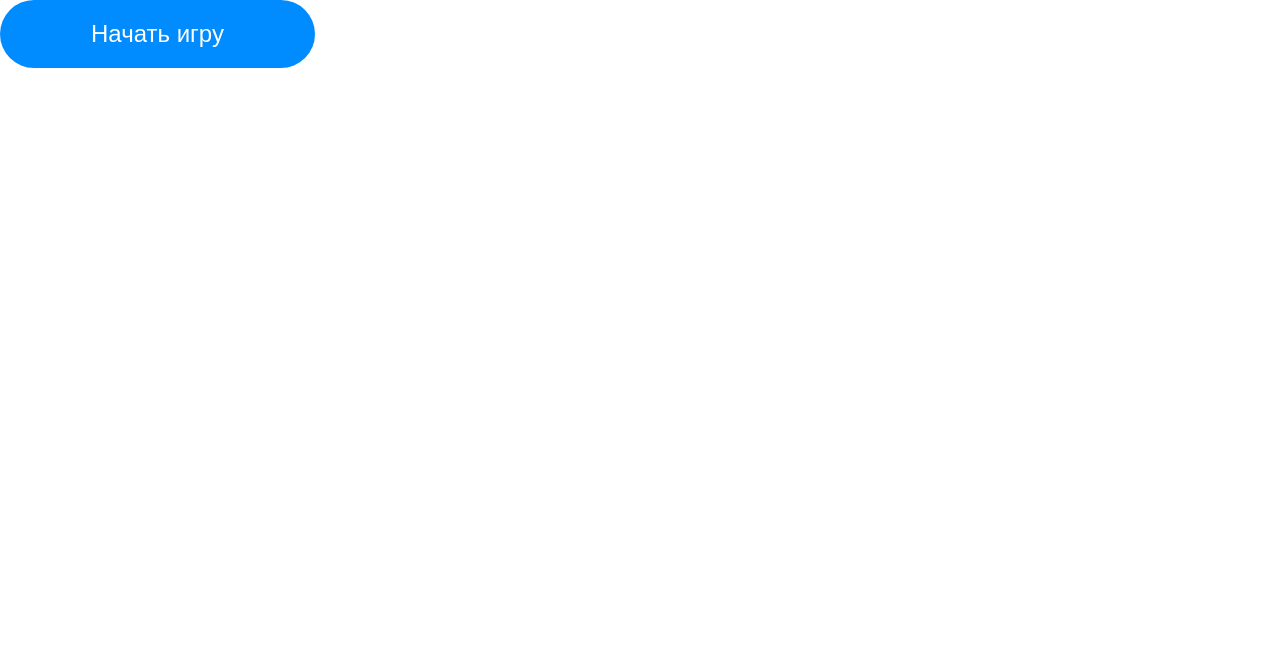
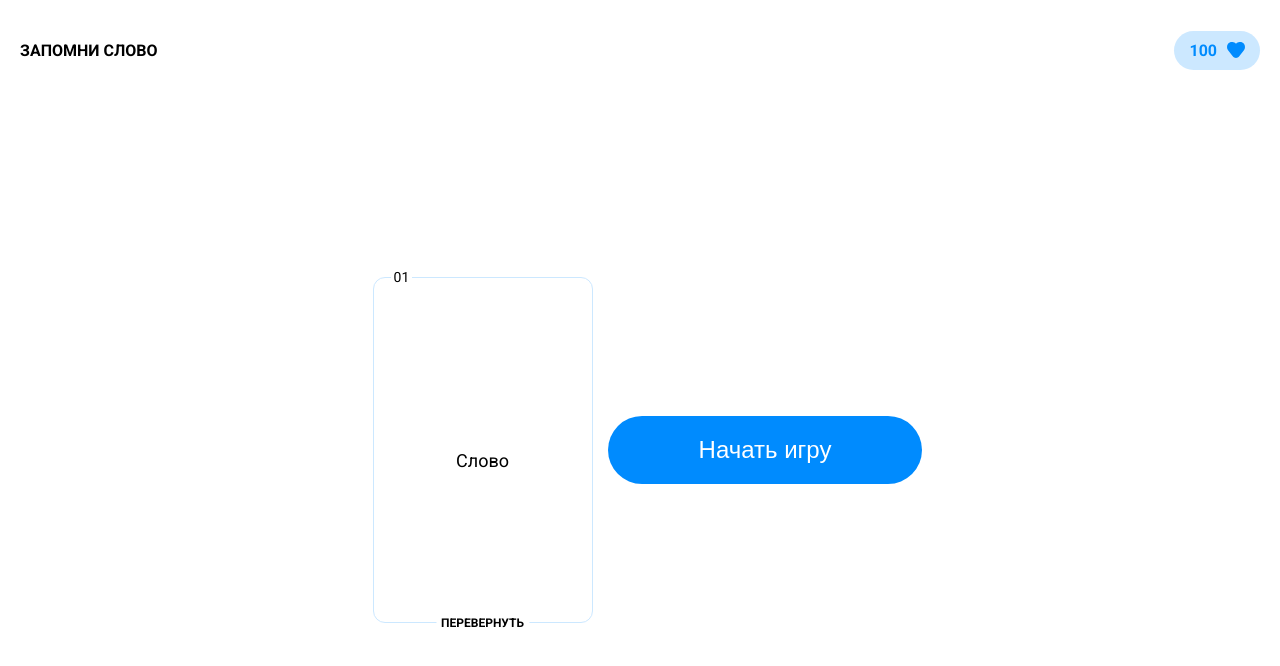
Before and after one commit to WebSergeevDima/ps-vue-homework, a Vue app in the folder 1-basics/: page / in a window 1280 px wide. Shown: the top 666 px of the page. Built offline with nearby package versions, Linux system fonts and the light colour scheme.

Commit message:
Добавил шапку сайта и карточку

```diff
--- a/1-basics/src/App.vue
+++ b/1-basics/src/App.vue
@@ -1,13 +1,41 @@
 <template>
-  <Button type="button">Начать игру</Button>
+<div class="wrapper">
+  <Header :score="score" />
+  <div class="content">
+    <Card @add-action="addAction" @turn-card="turnCard" />
+    <Button type="button">Начать игру</Button>
+  </div>
+</div>
 </template>
 
 <script setup>
 import Button from './components/Button/Button.vue';
+import Header from "./components/Header/Header.vue";
+import Card from "./components/Card/Card.vue";
+
+const score = 100;
+
+const addAction = (isAnswer) => {
+  console.log('isAnswer: ', isAnswer)
+}
+
+const turnCard = () => {
+  console.log('turnCard! ')
+}
 </script>
 
 <style scoped>
-.red {
-  color: red;
+.wrapper {
+  display: flex;
+  flex-direction: column;
+}
+.header {
+  height: 100px;
+}
+.content {
+  display: flex;
+  align-items: center;
+  justify-content: center;
+  height: calc(100vh - 100px);
 }
 </style>
--- /dev/null
+++ b/1-basics/src/components/Card/Card.vue
@@ -0,0 +1,78 @@
+<template>
+  <div class="card">
+    <div class="content">
+      <div class="count">01</div>
+      <div class="word">Слово</div>
+      <div class="action" v-if="isTurnCard">
+        <IconNo @click="emit('addAction', false)" />
+        <IconYes @click="emit('addAction', true)" />
+      </div>
+      <div class="action" @click="emit('turnCard')" v-if="!isTurnCard">
+        Перевернуть
+      </div>
+    </div>
+  </div>
+</template>
+
+<script setup>
+import IconYes from "../../icons/IconYes.vue";
+import IconNo from "../../icons/IconNo.vue";
+
+const emit = defineEmits(['addAction', 'turnCard']);
+const {isTurnCard} = defineProps({
+  isTurnCard: {
+    type: Boolean,
+    default: false
+  }
+})
+</script>
+
+<style scoped>
+.card {
+  width: 250px;
+  height: 376px;
+  padding: 15px;
+}
+
+.content {
+  border: 1px var(--bg-primary) solid;
+  border-radius: 12px;
+  position: relative;
+  height: 100%;
+}
+
+.count {
+  font-size: 14px;
+  font-weight: 400;
+  position: absolute;
+  top: -9px;
+  left: 17px;
+  background-color: var(--color-white);
+  padding: 0 3px;
+}
+
+.action {
+  text-transform: uppercase;
+  font-size: 12px;
+  font-weight: 700;
+  position: absolute;
+  bottom: -8px;
+  left: 50%;
+  transform: translateX(-50%);
+  background-color: var(--color-white);
+  padding: 0 5px;
+  min-width: 85px;
+  display: flex;
+  justify-content: space-between;
+}
+
+.word {
+  position: absolute;
+  top: 50%;
+  transform: translateY(-50%);
+  left: 50%;
+  transform: translateX(-50%);
+  font-weight: 400;
+  font-size: 18px;
+}
+</style>
--- /dev/null
+++ b/1-basics/src/components/Header/Header.vue
@@ -0,0 +1,33 @@
+<template>
+  <header class="header">
+    <div class="title">Запомни слово</div>
+    <Score :score="score" />
+  </header>
+</template>
+
+<script setup>
+import Score from "../Score/Score.vue";
+
+const {score} = defineProps({
+  score: {
+    type: Number,
+    default: 0
+  }
+})
+</script>
+
+<style scoped>
+.header {
+  display: flex;
+  align-items: center;
+  justify-content: space-between;
+  height: 100px;
+  padding: 20px;
+}
+
+.title {
+  font-size: 16px;
+  font-weight: 700;
+  text-transform: uppercase;
+}
+</style>
--- /dev/null
+++ b/1-basics/src/components/Score/Score.vue
@@ -0,0 +1,30 @@
+<template>
+<div class="score">
+  {{score}} <IconHeart />
+</div>
+</template>
+
+<script setup>
+import IconHeart from "../../icons/IconHeart.vue";
+
+const {score} = defineProps({
+  score: {
+    type: Number,
+    default: 0
+  }
+})
+</script>
+
+<style scoped>
+.score {
+  background-color: var(--bg-primary);
+  color: var(--color-primary);
+  display: flex;
+  align-items: center;
+  font-size: 16px;
+  font-weight: 700;
+  padding: 10px 15px;
+  gap: 10px;
+  border-radius: 36px;
+}
+</style>
--- /dev/null
+++ b/1-basics/src/icons/IconHeart.vue
@@ -0,0 +1,7 @@
+<template>
+  <svg xmlns="http://www.w3.org/2000/svg" width="18" height="16" viewBox="0 0 18 16" fill="none">
+    <path d="M12.4709 0.0535018C11.1978 0.228562 9.92258 0.8312 9 1.80891C8.07742 0.8312 6.8022 0.228562 5.52915 0.0535018C3.91335 -0.168691 2.1499 0.284246 1.05884 1.73088C-0.352945 3.60276 -0.352949 6.25395 1.05884 8.12583L5.75286 14.3496C7.41251 16.5501 10.5875 16.5501 12.2471 14.3496L16.9412 8.12584C18.3529 6.25396 18.3529 3.60276 16.9412 1.73088C15.8501 0.284246 14.0867 -0.168691 12.4709 0.0535018Z" fill="#008BFE"/>
+  </svg>
+</template>
+
+<script setup></script>
--- /dev/null
+++ b/1-basics/src/icons/IconNo.vue
@@ -0,0 +1,7 @@
+<template>
+  <svg xmlns="http://www.w3.org/2000/svg" width="20" height="20" viewBox="0 0 20 20" fill="none">
+    <path fill-rule="evenodd" clip-rule="evenodd" d="M13.461 12.389L12.4 13.45L9.999 11.051L7.599 13.447L6.539 12.386L8.938 9.991L6.539 7.593L7.6 6.532L10 8.931L12.401 6.534L13.461 7.596L11.061 9.991L13.461 12.389ZM10 0.25C4.624 0.25 0.25 4.624 0.25 10C0.25 15.376 4.624 19.75 10 19.75C15.376 19.75 19.75 15.376 19.75 10C19.75 4.624 15.376 0.25 10 0.25Z" fill="#D00303"/>
+  </svg>
+</template>
+
+<script setup></script>
--- /dev/null
+++ b/1-basics/src/icons/IconYes.vue
@@ -0,0 +1,7 @@
+<template>
+  <svg xmlns="http://www.w3.org/2000/svg" width="21" height="20" viewBox="0 0 21 20" fill="none">
+    <path fill-rule="evenodd" clip-rule="evenodd" d="M11.4693 13.308L11.2543 13.689H10.4143L10.1613 13.353C10.1463 13.33 8.6593 11.108 6.7373 9.892L6.1023 9.492L6.9043 8.224L7.5373 8.624C8.92231 9.499 10.0723 10.777 10.7503 11.63C11.8153 10.025 14.3093 6.682 18.1343 3.971C16.3473 1.709 13.5863 0.25 10.4873 0.25C5.1113 0.25 0.737305 4.624 0.737305 10C0.737305 15.376 5.1113 19.75 10.4873 19.75C15.8633 19.75 20.2373 15.376 20.2373 10C20.2373 8.263 19.7753 6.635 18.9763 5.221C14.1433 8.667 11.4983 13.257 11.4693 13.308Z" fill="#09BB00"/>
+  </svg>
+</template>
+
+<script setup></script>
--- a/1-basics/src/style.css
+++ b/1-basics/src/style.css
@@ -9,7 +9,12 @@ body {
   --color-white: #FFFFFF;
   --color-primary: #008BFE;
   --color-primary-hover: #006FCB;
+  --bg-primary: #CCE8FF;
   font-family: "Roboto", sans-serif;
   font-optical-sizing: auto;
   font-style: normal;
 }
+
+* {
+  box-sizing: border-box;
+}
```
